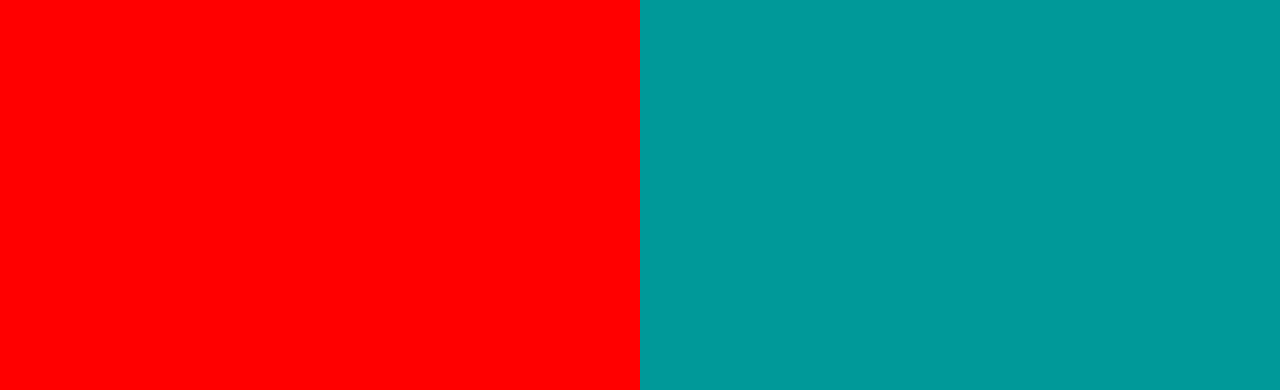
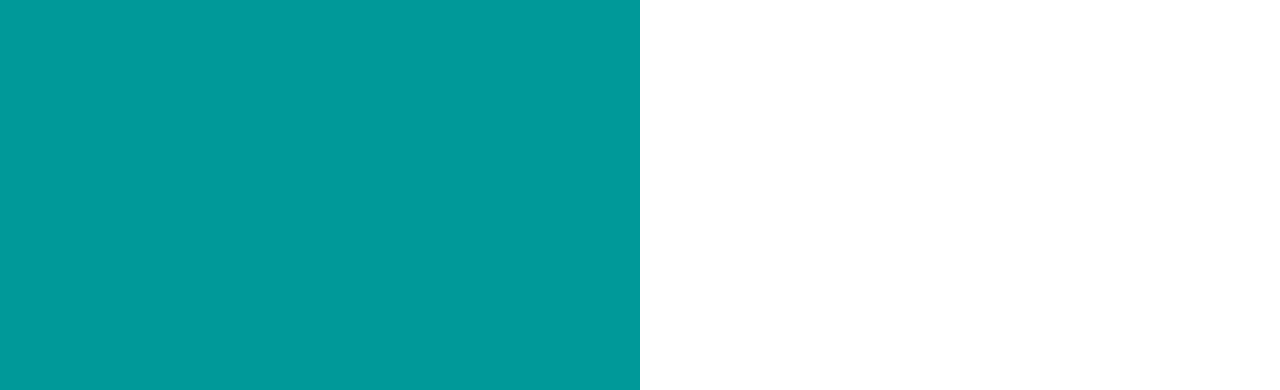
Before and after one commit to deeruattavar/Ci-Cd-TestCode, a website: page index.html in a window 1280 px wide. Shown: the part 410-800 px from the top of the page. Drawn offline with Linux system fonts and the light colour scheme.

Commit message:
color changes
color changes

```diff
--- a/index.html
+++ b/index.html
@@ -35,7 +35,7 @@
 
         text-align: right;
         padding-top: 11em;
-        background-color: red;
+        background-color: #009999;
 
       }
       .textColumn p {
@@ -49,7 +49,7 @@
         bottom: 0px;
         left: 50%;
 
-        background-color: #009999;
+        background-color:white
       }
 
       h1 {
```
